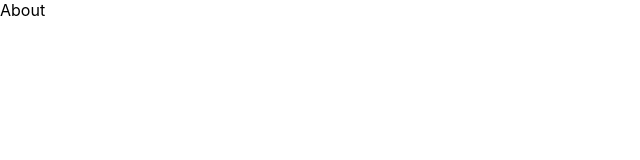
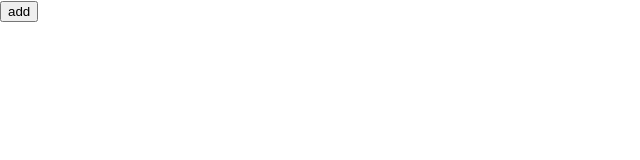
Before and after one commit to MagicalBridge/react-hooks, a React (Create React App) app in the folder learn-hooks/: page / in a window 1280 px wide. Shown: the top 160 px of the page, without its empty margins (0-640 px from the left). Built offline with nearby package versions, Linux system fonts and the light colour scheme.

Commit message:
memo预热 如何使用shouldComponentUpdate  和 PureComponent

```diff
--- a/learn-hooks/src/App.js
+++ b/learn-hooks/src/App.js
@@ -1,35 +1,41 @@
-import React, { Component, lazy, Suspense } from 'react'
+import React, { Component, PureComponent } from 'react'
 import './App.css'
 
-const About = lazy(() => /* webpackChunkName: "about" */ import('./components/About.jsx'))
+// 使用组件自身的 shouldComponentUpdate
+// class Foo extends Component {
+//   shouldComponentUpdate(nextProps, nextState) {
+//     if (nextProps.name === this.props.name) {
+//       return false
+//     }
+//     return true
+//   }
+//   render() {
+//     console.log('Foo render')
+//     return null
+//   }
+// }
+
+// 使用 PureComponent  下面这种写法也不会重新触发重新渲染
+class Foo extends PureComponent {
+  render() {
+    console.log('Foo render')
+    return null
+  }
+}
+
+
 class App extends Component {
   state = {
-    hasError: false,
+    count: 0,
   }
-  // 使用这个生命周期函数可以设置state的值
-  // componentDidCatch() {
-  //   this.setState({
-  //     hasError: true
-  //   })
-  // }
-
-  // 或者使用一个静态的属性
-  static getDerivedStateFromError(error) {
-    // Update state so the next render will show the fallback UI.
-    return { hasError: true };
-  }
-
   render() {
-    if (this.state.hasError) {
-      return (
-        <div>ERROR</div>
-      )
-    }
     return (
       <div>
-        <Suspense fallback={<div>loading</div>}>
-          <About></About>
-        </Suspense>
+        <button
+          onClick={() => this.setState({ count: this.state.count++ })}>
+          add
+        </button>
+        <Foo name="Mike" />
       </div>
     )
   }
```
Also changed, not shown: 1 other file (tests, documents, lock files or other folders).
